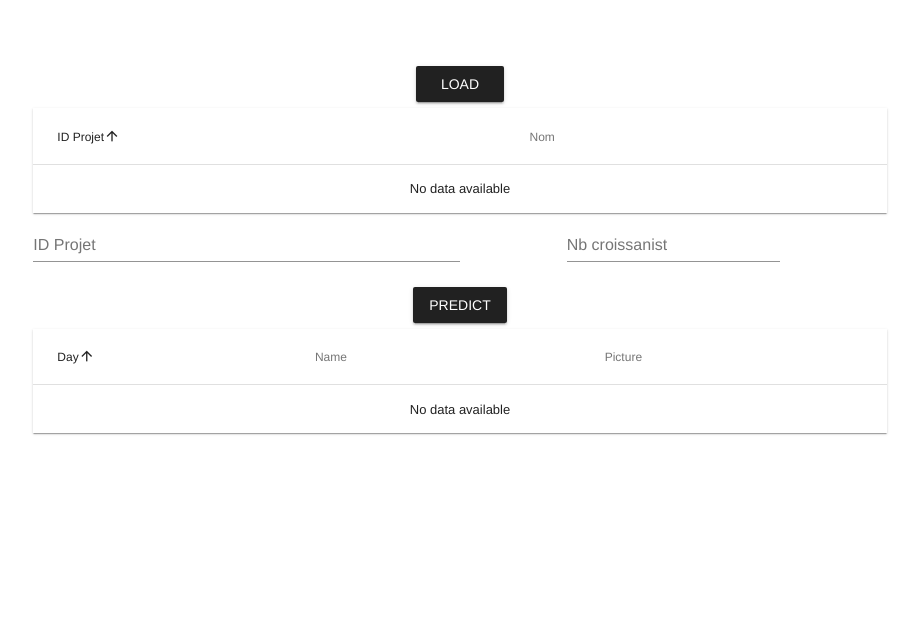
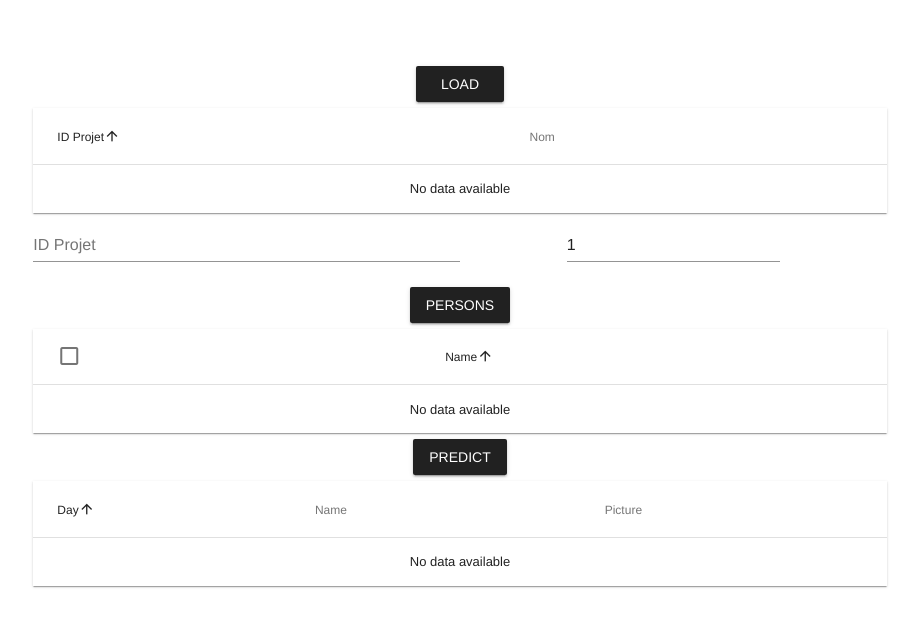
Before and after one commit to lemilliard/croissant-predictor, a Vue app in the folder front/: page /#/ in a window 1280 px wide. Shown: the top 626 px of the page, without its empty margins (180-1099 px from the left). Built offline with nearby package versions, Linux system fonts and the light colour scheme.

Commit message:
filtre par personne + correction next_friday

```diff
--- a/front/src/components/HelloWorld.vue
+++ b/front/src/components/HelloWorld.vue
@@ -51,6 +51,35 @@
             ></v-text-field>
         </v-flex>
       </v-layout>
+      <v-btn
+        slot="activator"
+        color="primary"
+        dark
+        @click.native="loadPersons">
+        Persons
+      </v-btn>
+      <v-data-table
+        :headers="headersPersons"
+        :items="dataPersons"
+        hide-actions
+        class="elevation-1"
+        v-model="selected"
+        select-all
+        item-key="name"
+      >
+        <template slot="items" slot-scope="props">
+          <td>
+            <v-checkbox
+              v-model="props.selected"
+              primary
+              hide-details
+            ></v-checkbox>
+          </td>
+          <td>
+            {{ props.item.name }}
+          </td>
+        </template>
+      </v-data-table>
       <v-flex xs12>
         <v-btn
           slot="activator"
@@ -83,7 +112,7 @@ export default {
   data() {
     return {
       value: null,
-      nbCroissanist: null,
+      nbCroissanist: 1,
       headers: [
         { text: 'Day', value: 'friday' },
         { text: 'Name', value: 'name' },
@@ -93,9 +122,14 @@ export default {
         { text: 'ID Projet', value: 'id' },
         { text: 'Nom', value: 'name' },
       ],
+      headersPersons: [
+        { text: 'Name', value: 'name' },
+      ],
       data: [],
       dataProject: [],
-
+      dataPersons: [],
+      selected: [],
+      personSelected: [],
     };
   },
   methods: {
@@ -103,6 +137,19 @@ export default {
       this.$emit('setLock', true);
     },
     predict() {
+      this.personSelected = [];
+      this.selected.forEach((e) => {
+        this.personSelected.push(e.name);
+      });
+      if (this.personSelected.length > 0) {
+        this.axios.post(`/define_croissanists_with_filter/${this.value}/1/${this.nbCroissanist}`, this.personSelected).then((response) => {
+          if (response && response.data) {
+            this.data = response.data;
+          }
+        }).catch(() => {
+          this.response = 'Message invalide';
+        });
+      } else {
         this.axios.get(`/define_croissanists/${this.value}/1/${this.nbCroissanist}`).then((response) => {
           if (response && response.data) {
             this.data = response.data;
@@ -110,6 +157,7 @@ export default {
         }).catch(() => {
           this.response = 'Message invalide';
         });
+      }
     },
     loadProject() {
       this.axios.get('projects/load').then((response) => {
@@ -122,6 +170,15 @@ export default {
     },
     selectItem(item) {
       this.value = item.id;
+    },
+    loadPersons() {
+      this.axios.get(`/persons/${this.value}/1`).then((response) => {
+        if (response && response.data) {
+          this.dataPersons = response.data;
+        }
+      }).catch(() => {
+        this.response = 'Message invalide';
+      });
     },
   },
 };
```
Also changed, not shown: 2 other files (tests, documents, lock files or other folders). Lines whose indentation alone changed are shown as unchanged.
